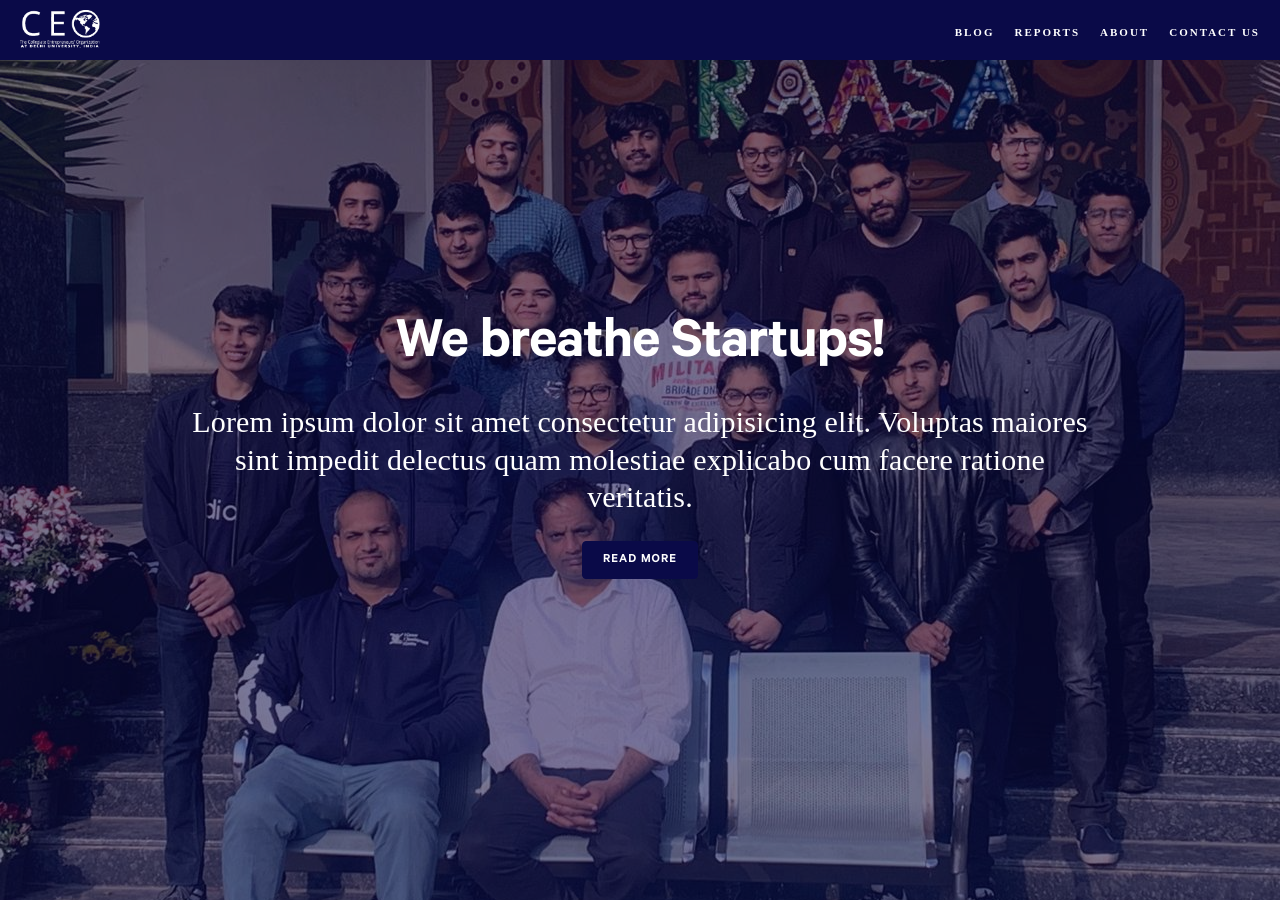
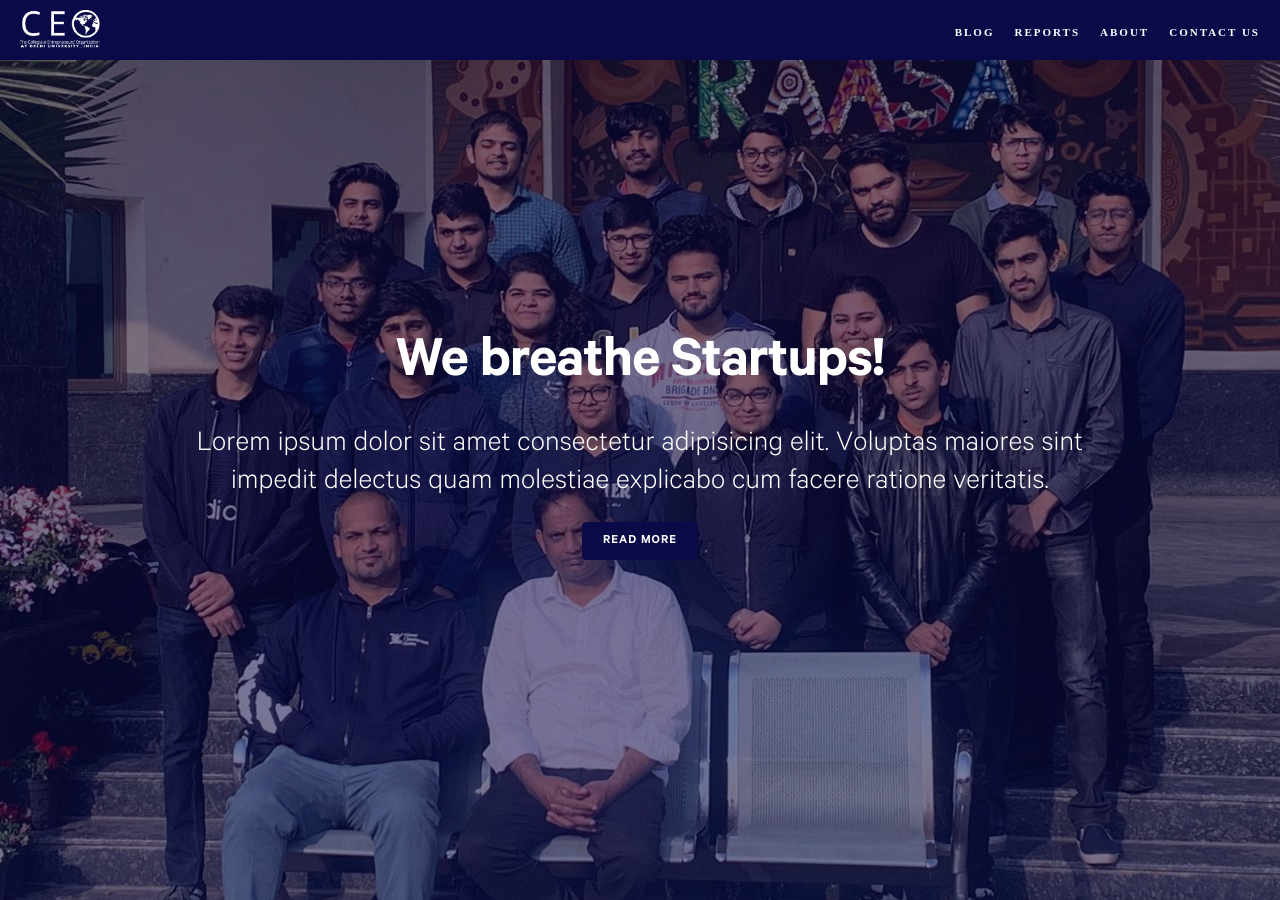
Before and after one commit to shivanshmehendiratta/ceodu.github.io, a Jekyll site: the page built from index.md, in a window 1280 px wide and 900 px high. Built offline with Jekyll 4.4.1, drawn with Linux system fonts in a browser that asks for light colours; some web fonts are replaced.

Commit message:
Update _Atom.scss

```diff
--- a/_sass/_Atom.scss
+++ b/_sass/_Atom.scss
@@ -301,7 +301,7 @@ width: 80px;
 // Font Size
 
 p, .title, li, ol, ul {
-	font-family:"Times New Roman";
+	font-family:inherit;
   font-size: 2rem;
   line-height: 125%;
 }
@@ -473,6 +473,7 @@ footer input[type='submit'] {
 }
 	footer h1 {
     line-height: initial;
+		text-align: center;
 }
   header .social {
     float: left;
```
